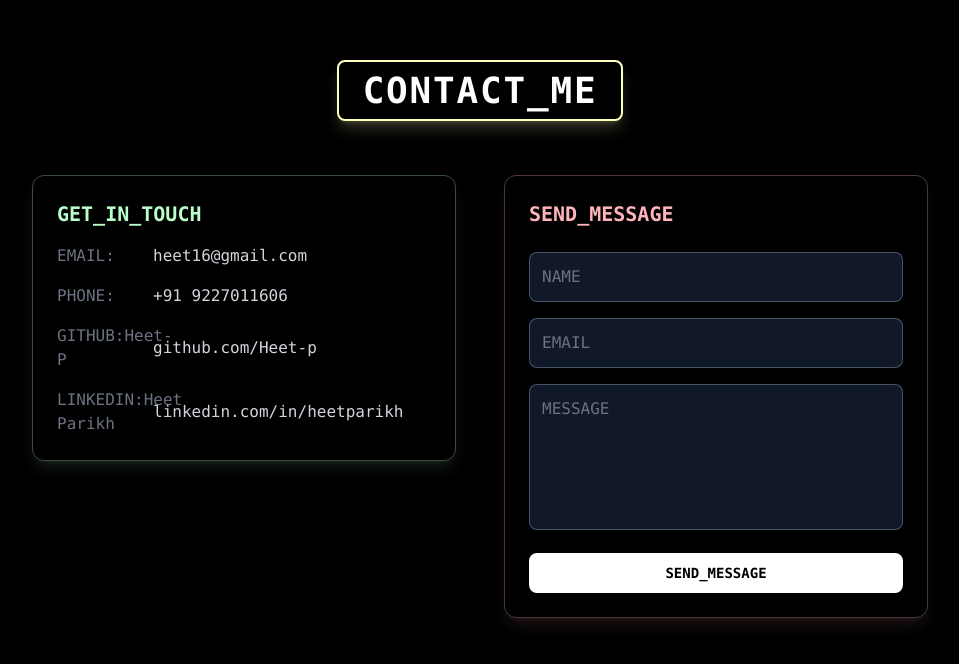
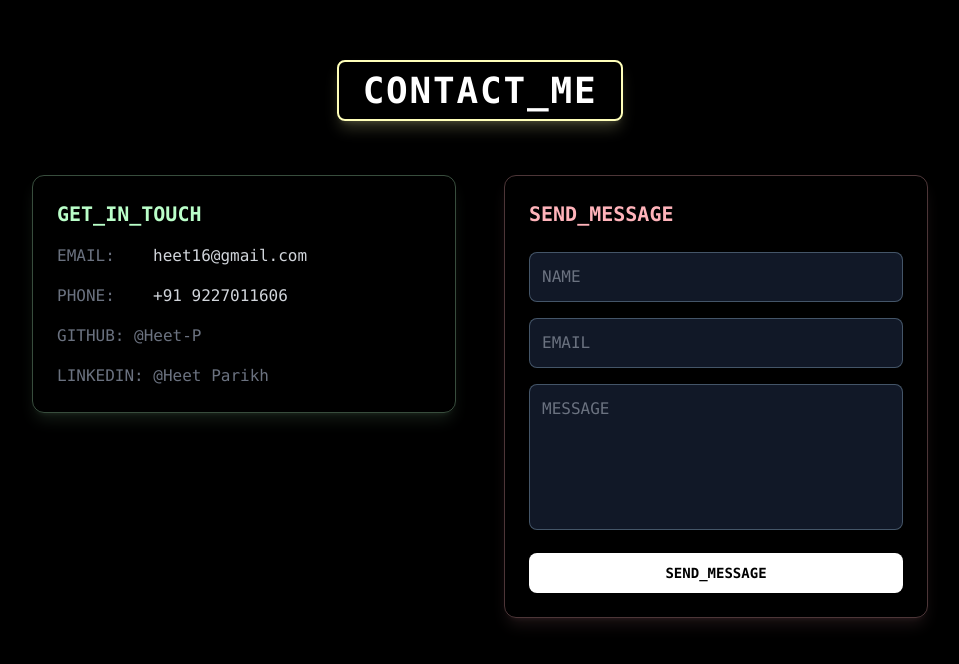
Before and after one commit to Heet-P/Portfolio, a Next.js app: page / in a window 1280 px wide. Shown: the part 2860-3524 px from the top of the page, without its empty margins (160-1119 px from the left). Built offline with nearby package versions, Linux system fonts and the light colour scheme.

Commit message:
Fixed aligning for the contact page

```diff
--- a/prompting.tsx
+++ b/prompting.tsx
@@ -794,12 +794,12 @@ export function PromptingIsAllYouNeed() {
                     <span>+91 9227011606 </span>
                   </div>
                   <div className="flex items-center space-x-4">
-                    <span className="w-20 text-gray-500">GITHUB:<a href="https://github.com/Heet-P">Heet-P</a></span>
-                    <span>github.com/Heet-p</span>
+                    <a href="https://github.com/Heet-P"><span className="w-20 text-gray-500">GITHUB: @Heet-P</span></a>
+
                   </div>
                   <div className="flex items-center space-x-4">
-                    <span className="w-20 text-gray-500">LINKEDIN:<a href="https://www.linkedin.com/in/heetparikh/">Heet Parikh</a></span>
-                    <span>linkedin.com/in/heetparikh</span>
+                  <a href="https://www.linkedin.com/in/heetparikh/"><span className="w-20 text-gray-500">LINKEDIN: @Heet Parikh</span></a>
+
                   </div>
                 </div>
               </div>
```
